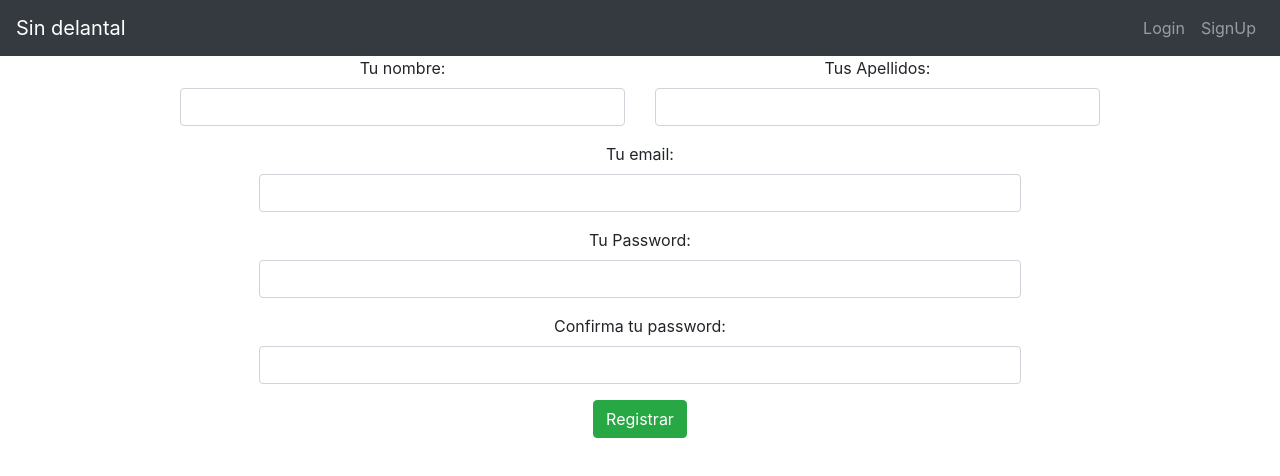
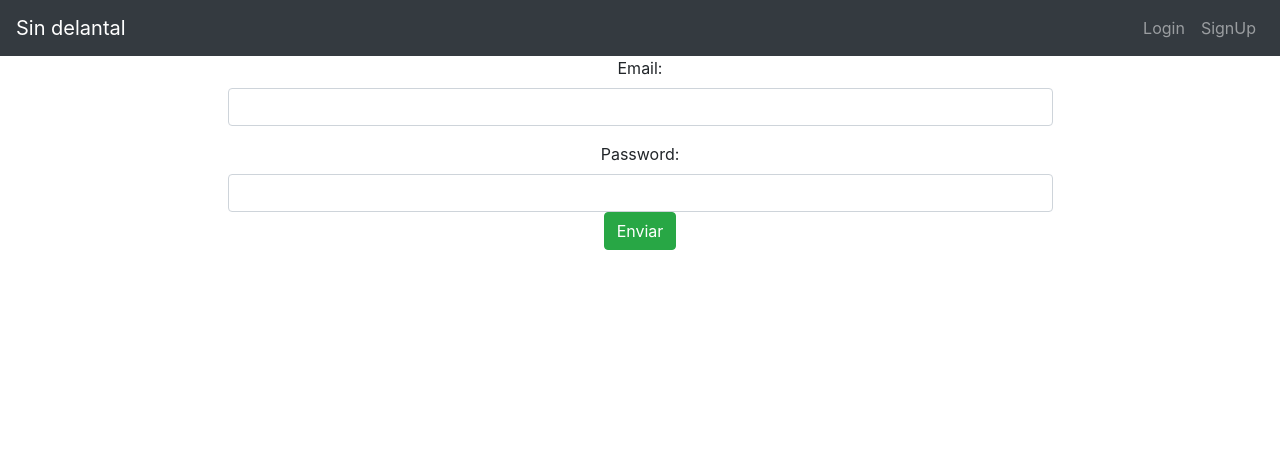
Before and after one commit to Jaguso/frontend_sin-delantal, a React app: page /login in a window 1280 px wide. Shown: the top 476 px of the page. Built offline with nearby package versions, Linux system fonts and the light colour scheme.

Commit message:
first commit

```diff
--- a/package.json
+++ b/package.json
@@ -5,6 +5,7 @@
   "dependencies": {
     "@babel/core": "7.1.0",
     "@svgr/webpack": "2.4.1",
+    "axios": "^0.18.0",
     "babel-core": "7.0.0-bridge.0",
     "babel-eslint": "9.0.0",
     "babel-jest": "23.6.0",
@@ -18,6 +19,7 @@
     "css-loader": "1.0.0",
     "dotenv": "6.0.0",
     "dotenv-expand": "4.2.0",
+    "e": "0.0.4",
     "eslint": "5.6.0",
     "eslint-config-react-app": "^3.0.4",
     "eslint-loader": "2.1.1",
@@ -46,6 +48,7 @@
     "react-app-polyfill": "^0.1.3",
     "react-dev-utils": "^6.0.5",
     "react-dom": "^16.6.0",
+    "react-router-dom": "^4.3.1",
     "resolve": "1.8.1",
     "sass-loader": "7.1.0",
     "style-loader": "0.23.0",
--- a/src/App.js
+++ b/src/App.js
@@ -1,18 +1,12 @@
 import React, { Component } from 'react';
 import logo from './logo.svg';
 import './App.scss';
-import Navbar from './Components/Navbar/Navbar';
-import Signup from './Components/Signup/Signup';
- class App extends Component {
+import Routes from './Routes';
+
+class App extends Component {
   render() {
-    return (
-      <div className="App">
-        <Navbar/>
-        <div className="container">
-          <Signup/>
-        </div>
-      </div>
-    );
+    return <Routes/>
   }
 }
- export default App
+
+export default App;
--- /dev/null
+++ b/src/Components/Login/Login.js
@@ -0,0 +1,53 @@
+import React, { Component } from 'react';
+import {loginUser} from '../../services';
+
+class Login extends Component {
+  constructor(props){
+    super(props)
+    this.state = {
+      email: "",
+      password: ""
+    }
+  }
+  onChangeInput = (event) => {
+    const {name, value} = event.target
+    console.log("Evento: ", event.target)
+    console.log("Valores: ", name, value)
+    this.setState({[name]: value})  //obs: el input debe tener el mismo nombre que el estado
+  }
+
+  onSubmit = async (event) => {
+    event.preventDefault();
+
+    let response = await loginUser(this.state)
+                            .catch(() => alert(response.data.message))
+    if(response){
+      const {token} = response.data
+      localStorage.setItem('airbnbToken', token) //esto guarda el {key, value} que pusimos en localStorage (una pequeña base de datos en la pag web)
+      this.props.history.push('/') //esto hace que regresemos a home despues de hacer login
+    }
+  }
+
+  render() {
+    let {email, password} = this.state
+    return(
+      <div className="row justify-content-center">
+        <div className="col-md-9">
+          <form onSubmit={this.onSubmit}>
+            <div className="form-group">
+              <label htmlFor="" >Email:</label>
+              <input type="email" className="form-control" name="email" value={email} onChange={this.onChangeInput} />
+            </div>
+            <div>
+              <label htmlFor="">Password:</label>
+              <input type="password" className="form-control" name="password" value={password} onChange={this.onChangeInput}/>
+            </div>
+            <button type="submit" className="btn btn-success">Enviar</button>
+           </form>
+         </div>
+      </div>
+    )
+  }
+}
+
+export default Login;
--- a/src/Components/Signup/Signup.js
+++ b/src/Components/Signup/Signup.js
@@ -1,5 +1,7 @@
 import React, {Component} from 'react';
- class Signup extends Component{
+import { createUser } from '../../services';
+
+class Signup extends Component{
   constructor(){
     super();
     this.state = {
@@ -7,29 +9,41 @@ import React, {Component} from 'react';
       lastname: "",
       email: "",
       password: "",
-      checkPassword: ""
+      checkPassword: "",
+      phone: "",
+      paypalid: ""
     }
   }
+
   onChangeInput = (event) => {
     const {name, value} = event.target
-    console.log("Evento: ", event)
+
+    console.log("Evento: ", event.target)
     console.log("Valores: ", name, value)
     this.setState({[name]: value})  //obs: el input debe tener el mismo nombre que el estado
   }
+
   validPasswords = () => {
-    const {passord, checkPassword} = this.state
-    return passord === checkPassword;
+    const {password, checkPassword} = this.state
+    return password === checkPassword;
   }
-  onSubmit = (event) => {
+
+  onSubmit = async(event) => {
     event.preventDefault();
+
     if(this.validPasswords()){
-      // mandar data
-    } else{
+      let response = {}
+      response = await createUser(this.state).catch(({response}) => alert(response.data.error.errors[0].message))
+      if(response) {
+        console.log(response.data.id, response.data.name)
+      }
+     } else{
       alert("Los passwords no coinciden")
     }
   }
+
   render() {
-    const {name, lastname, password, email, checkPassword} = this.state
+    const {name, lastname, password, checkPassword, email, phone, paypalid} = this.state
     return(
       <div className="row justify-content-center">
         <div className="col-md-10">
@@ -58,7 +72,7 @@ import React, {Component} from 'react';
               </div>
               <div className="row justify-content-center">
                 <div className="col-md-10 form-group">
-                  <label htmlFor="">Tu email:</label>
+                  <label htmlFor="email">Tu email:</label>
                   <input
                     type="email"
                     name="email"
@@ -68,7 +82,7 @@ import React, {Component} from 'react';
                   />
                 </div>
                 <div className="col-md-10 form-group">
-                  <label htmlFor="">Tu Password:</label>
+                  <label htmlFor="password">Tu Password:</label>
                   <input
                     type="password"
                     name="password"
@@ -81,9 +95,29 @@ import React, {Component} from 'react';
                   <label htmlFor="">Confirma tu password:</label>
                   <input
                     type="password"
-                    name="confirmpassword"
+                    name="checkPassword"
                     className="form-control"
                     value={checkPassword}
+                    onChange={this.onChangeInput}
+                  />
+                </div>
+                <div className="col-md-10 form-group">
+                  <label htmlFor="phone">Tu Teléfono:</label>
+                  <input
+                    type="text"
+                    name="phone"
+                    className="form-control"
+                    value={phone}
+                    onChange={this.onChangeInput}
+                  />
+                </div>
+                <div className="col-md-10 form-group">
+                  <label htmlFor="paypal">Paypal Id:</label>
+                  <input
+                    type="text"
+                    name="paypalid"
+                    className="form-control"
+                    value={paypalid}
                     onChange={this.onChangeInput}
                   />
                 </div>
--- /dev/null
+++ b/src/Routes.js
@@ -0,0 +1,26 @@
+import React, { Component } from 'react';
+import {BrowserRouter as Router,
+  Route
+} from 'react-router-dom';
+import Signup from './Components/Signup/Signup';
+import Navbar from './Components/Navbar/Navbar';
+import Login from './Components/Login/Login';
+
+class Routes extends Component{
+  render(){
+    return (
+      <Router>
+        <main>
+          <Navbar/>
+          <div className="container text-center">
+            <Route exact path="/" component={Signup} />
+            <Route exact path="/signup" component={Signup} />
+            <Route exact path="/login" component={Login} />
+          </div>
+        </main>
+      </Router>
+    )
+  }
+}
+
+export default Routes;
--- /dev/null
+++ b/src/services/index.js
@@ -0,0 +1,14 @@
+import axios from 'axios';
+
+
+const API_URL = "https://localhost:8086/api/v1";
+
+const createUser = (data) => axios.post(`${API_URL}/users/signup/`, data)
+
+const loginUser = (data) => axios.post(`${API_URL}/users/login/`, data)
+
+
+export {
+  createUser,
+  loginUser
+}
```
Also changed, not shown: 1 other file (tests, documents, lock files or other folders).
